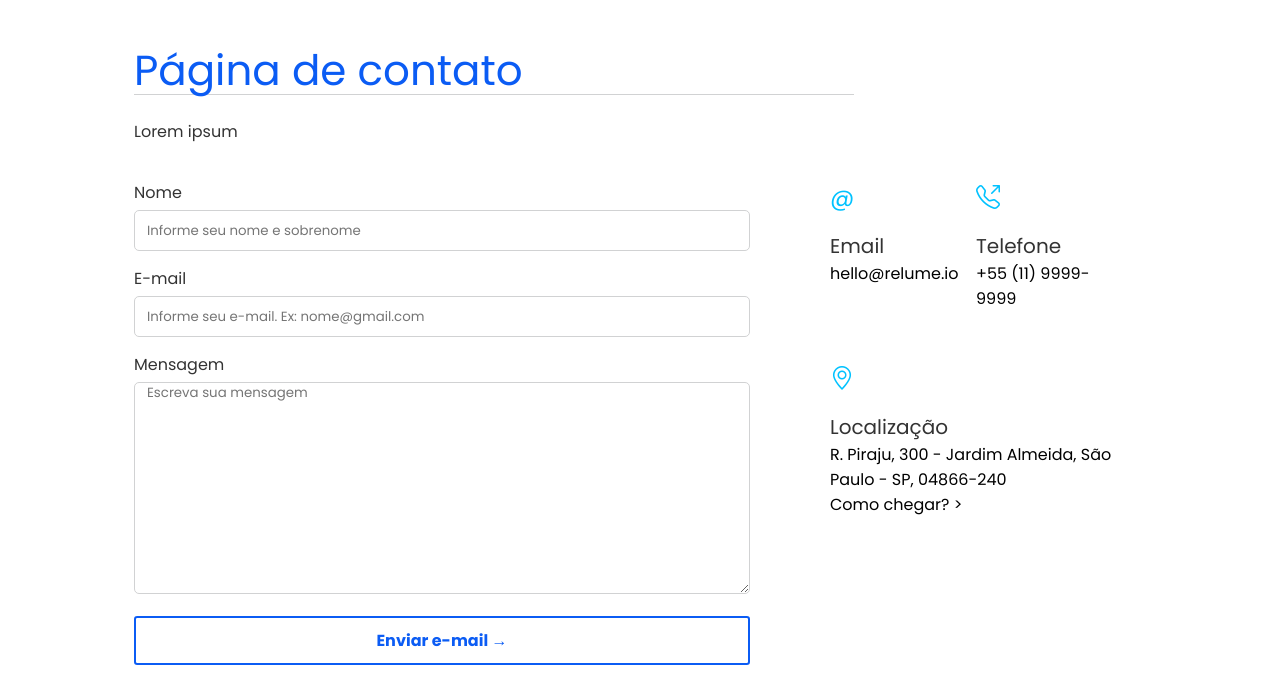
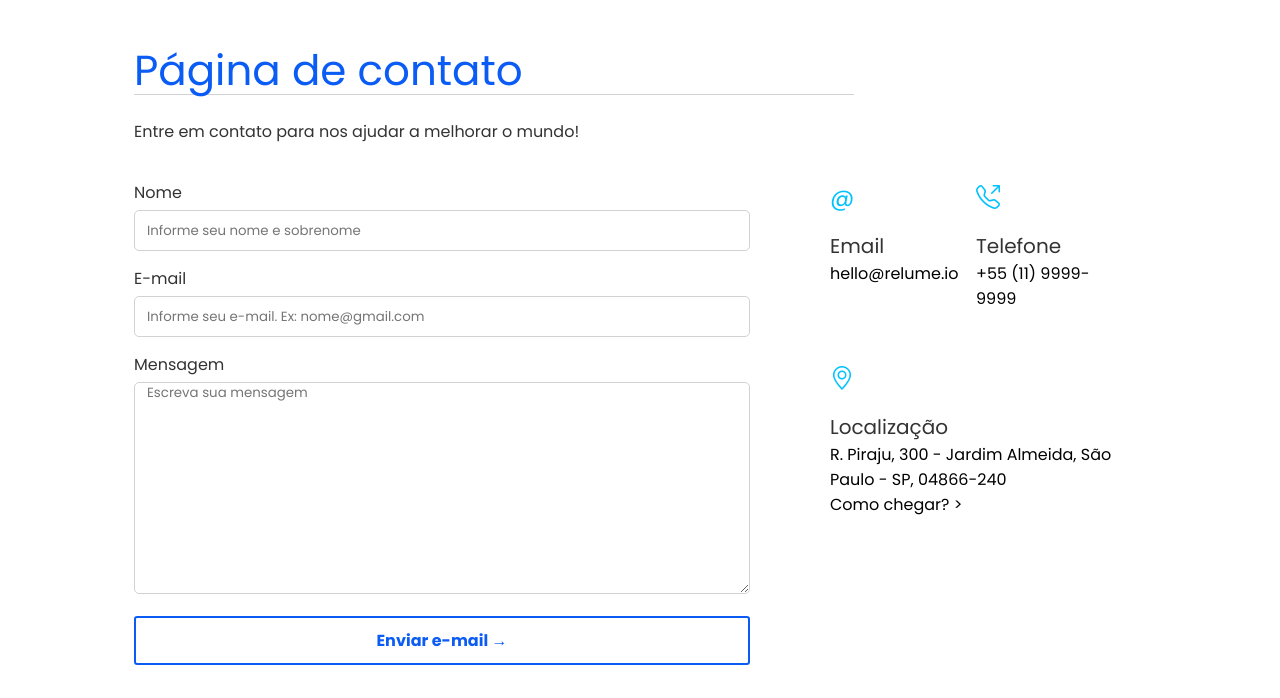
Before and after one commit to Jovens-do-futuro/website, a plain HTML site: page pages/contato/index.html in a window 1280 px wide. Shown: the part 102-800 px from the top of the page. Drawn offline with nearby package versions, Linux system fonts and the light colour scheme.

Commit message:
fix: lorem

```diff
--- a/pages/contato/index.html
+++ b/pages/contato/index.html
@@ -23,7 +23,7 @@
           <div class="titulo">
             <h1 class="h1-text">Página de contato</h1>
             <div class="linha"></div>
-            <p>Lorem ipsum</p>
+            <p>Entre em contato para nos ajudar a melhorar o mundo!</p>
           </div>
 
           <div class="controle">
```
